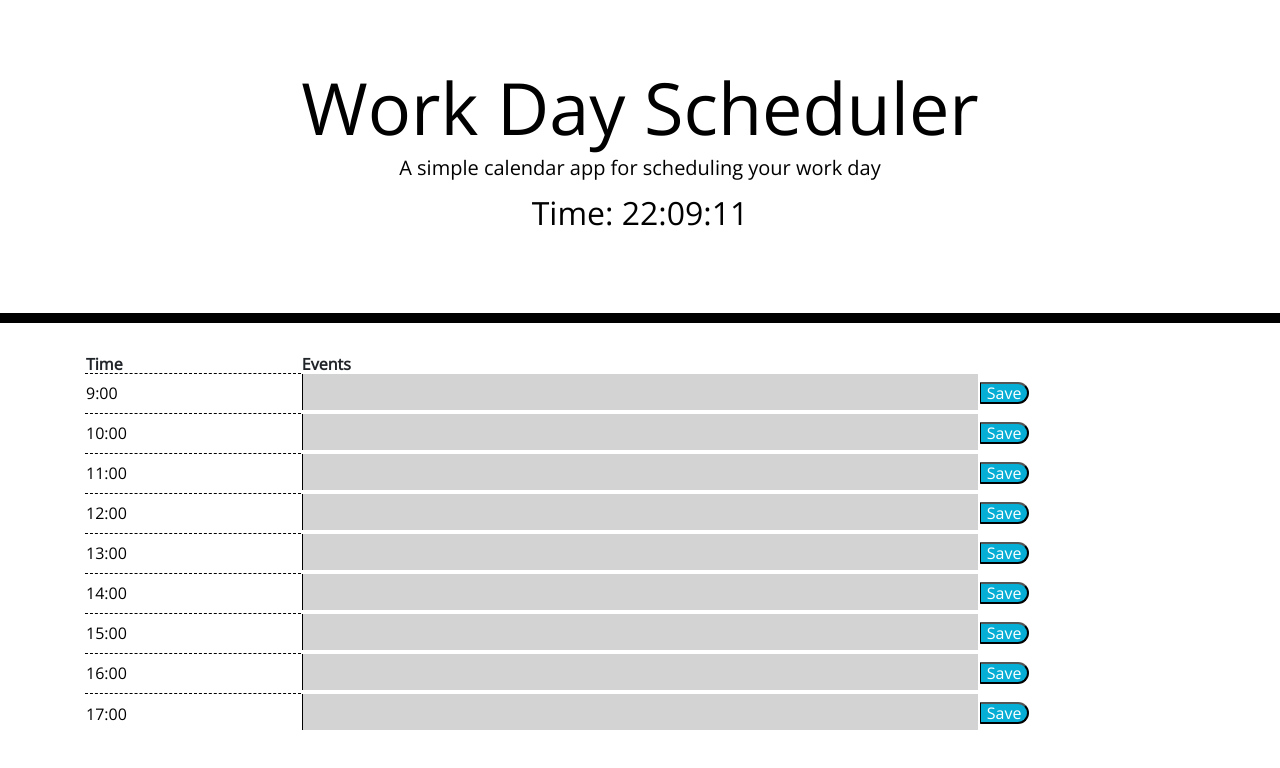
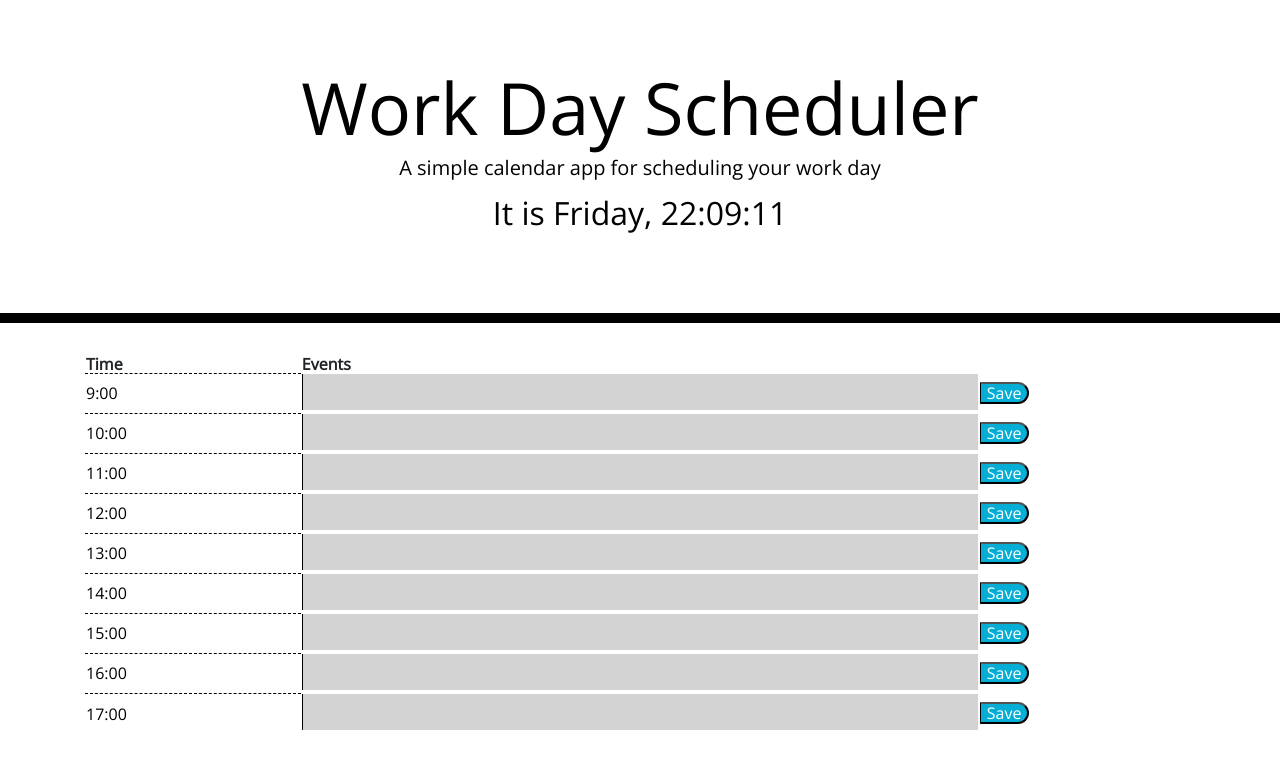
Before and after one commit to sarahshea12/day-planner, a plain HTML site: page index.html in a window 1280 px wide. Drawn offline with nearby package versions, Linux system fonts and the light colour scheme.

Commit message:
cleaning

```diff
--- a/index.html
+++ b/index.html
@@ -26,7 +26,7 @@
     <header class="jumbotron">
       <h1 class="display-3">Work Day Scheduler</h1>
       <p class="lead">A simple calendar app for scheduling your work day</p>
-      <h2>Time: <span id="timer"></span></h2>
+      <h2>It is <span id="timer"></span></h2>
       <p id="currentDay" class="lead"></p>
     </header>
     <div class="container">
@@ -131,25 +131,16 @@
 
           var input = $("#"+($(this).attr("data-time"))).val().trim();
           console.log("Input: "+input);
-          // $("textarea").text(input)
-          //var newDiv = $("<div>").text(input)
-          // $(this).text(input)
-          //$(".event").append(newDiv)
           localStorage.setItem($(this).attr("data-time"), $("#"+($(this).attr("data-time"))).val().trim());
       })
 
       // Display time at top of screen
  setInterval(() => {
-  var time = moment().format('H[:]mm[:]ss');
-      //var newH = $("<h2>").text(time);
+  var time = moment().format('dddd, H[:]mm[:]ss');
       $("#timer").text(time);
-     // $(".jumbotron").append(newH)
-
-     /*for(var i=9;i<=17;i++){
-      $("#"+i).val(localStorage.getItem(i));
-     }*/
  }, 1000);
 
+// Compares current hour to hours on the schedule
 function noteUpdate()
 {
   var currentHour = moment().format("H")
@@ -172,26 +163,11 @@ function noteUpdate()
 }
 noteUpdate();
 
-
+// Refreshes the time comparison every 10 seconds
  setInterval(() => {
     noteUpdate();
  }, 10000);
 
-      /*var time = moment().format('H[:]mm[:]ss');
-      console.log(time)
-      var newH = $("<h2>").text(time)
-      $(".jumbotron").append(newH)*/
-
-
-      // value of H (the hour in moment, line 139)
-      // assign values to each time ie <td value=9>9:00</td>
-      // if (value td < value of L) give it the attribute "past"
-      // if (value td > value of L) give it the attribute "future"
-      // if (value of td = value of L) give it the attribute "present"
-
-      //how to make the clock tick on the page?
-      //how to get the clock in military time?
-
     </script>
   </body>
 </html>
--- a/style.css
+++ b/style.css
@@ -48,7 +48,7 @@ textarea{
 }
 
 .present {
-  background-color: green;
+  background-color: grey;
   color: white;
 }
 
```
